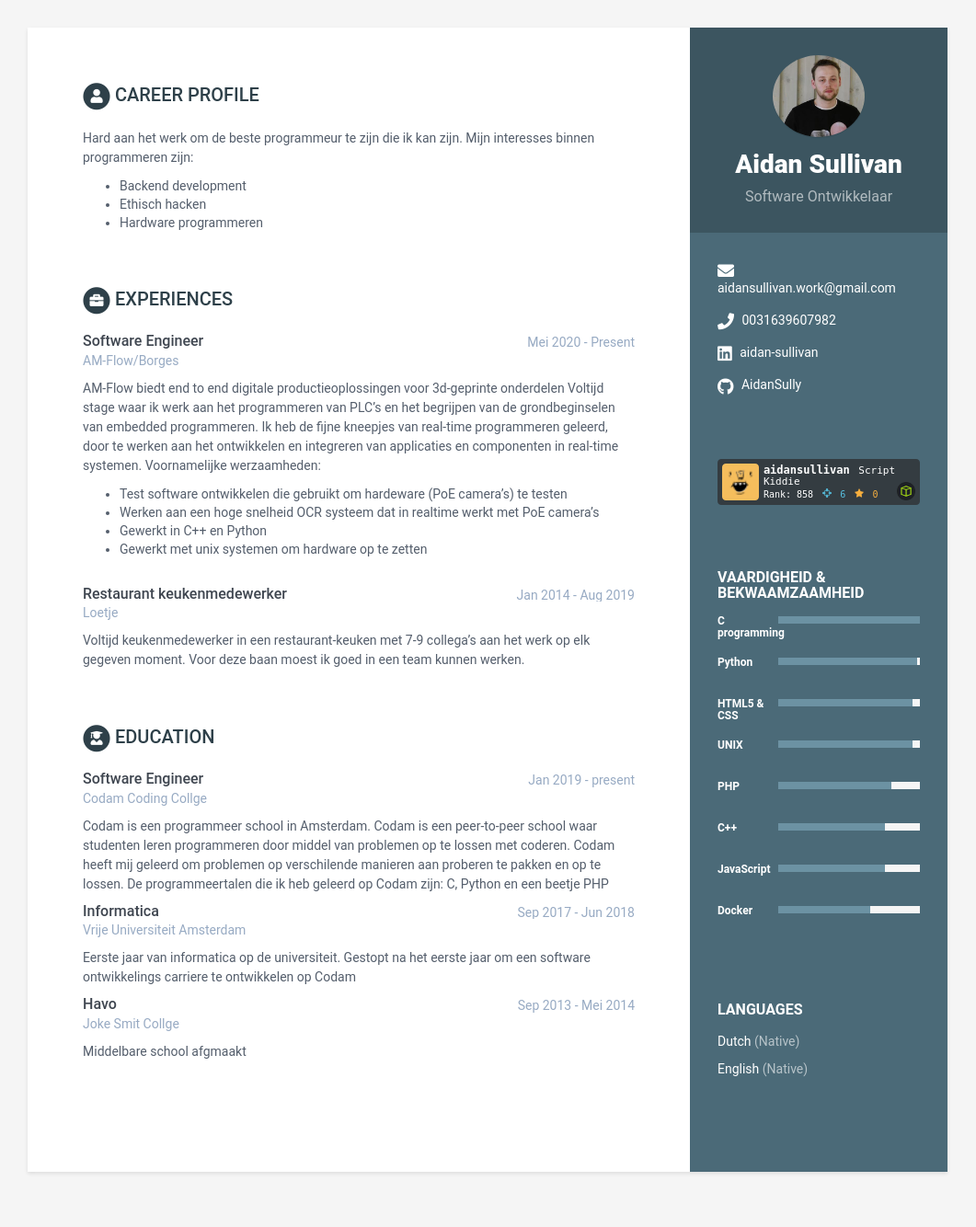
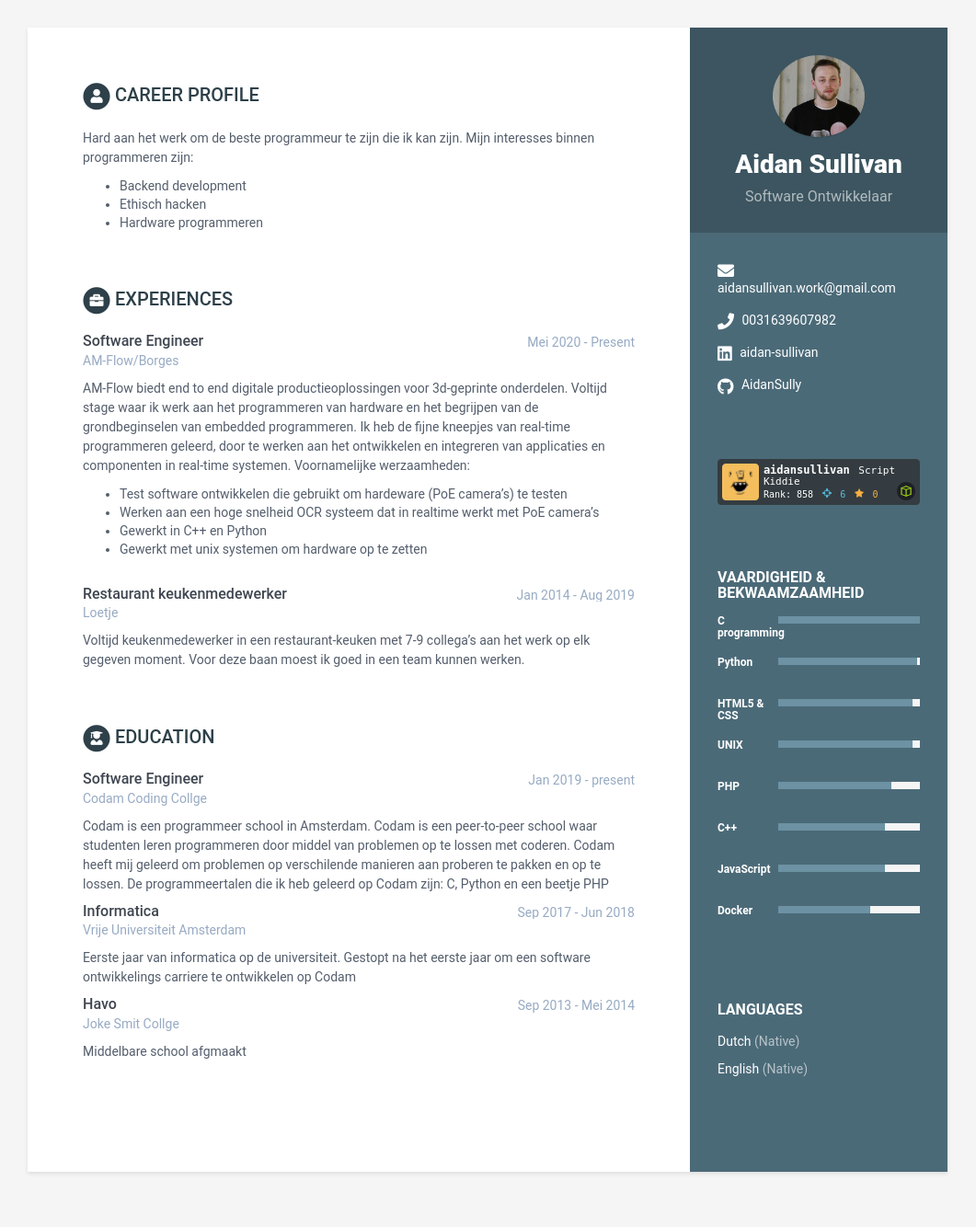
Before and after one commit to AidanSully/online-cv-nl, a Jekyll site: the page built from index.html, in a window 1280 px wide. Shown: the whole page at 92% size, without its empty margins (110-1171 px from the left). Built offline with Jekyll 4.4.1, drawn with Linux system fonts in a browser that asks for light colours.

Commit message:
small changes

```diff
--- a/_data/data.yml
+++ b/_data/data.yml
@@ -56,8 +56,8 @@ experiences:
       time: Mei 2020 - Present
       company: AM-Flow/Borges
       details: |
-        AM-Flow biedt end to end digitale productieoplossingen voor 3d-geprinte onderdelen
-        Voltijd stage waar ik werk aan het programmeren van PLC's en het begrijpen van de grondbeginselen van embedded programmeren.
+        AM-Flow biedt end to end digitale productieoplossingen voor 3d-geprinte onderdelen.
+        Voltijd stage waar ik werk aan het programmeren van hardware en het begrijpen van de grondbeginselen van embedded programmeren.
         Ik heb de fijne kneepjes van real-time programmeren geleerd, door te werken aan het ontwikkelen en integreren van applicaties en componenten in real-time systemen.
         Voornamelijke werzaamheden:
         - Test software ontwikkelen die gebruikt om hardeware (PoE camera's) te testen
```
